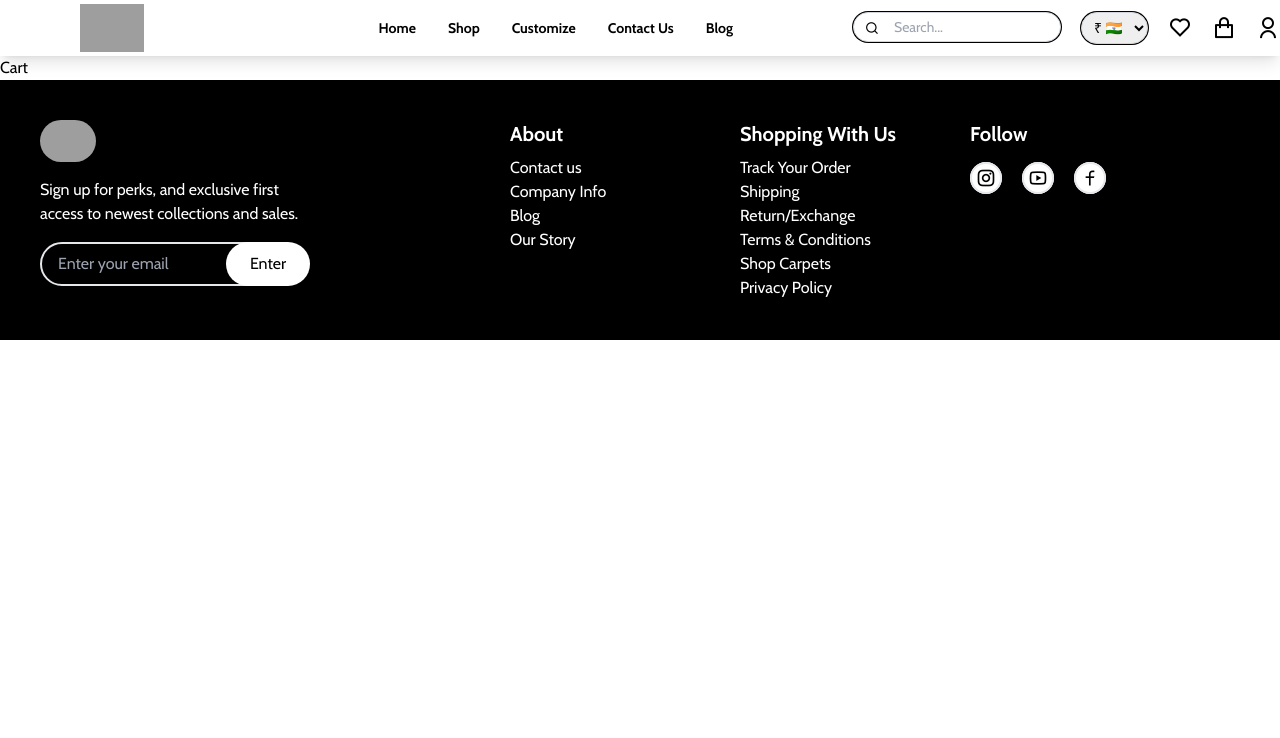
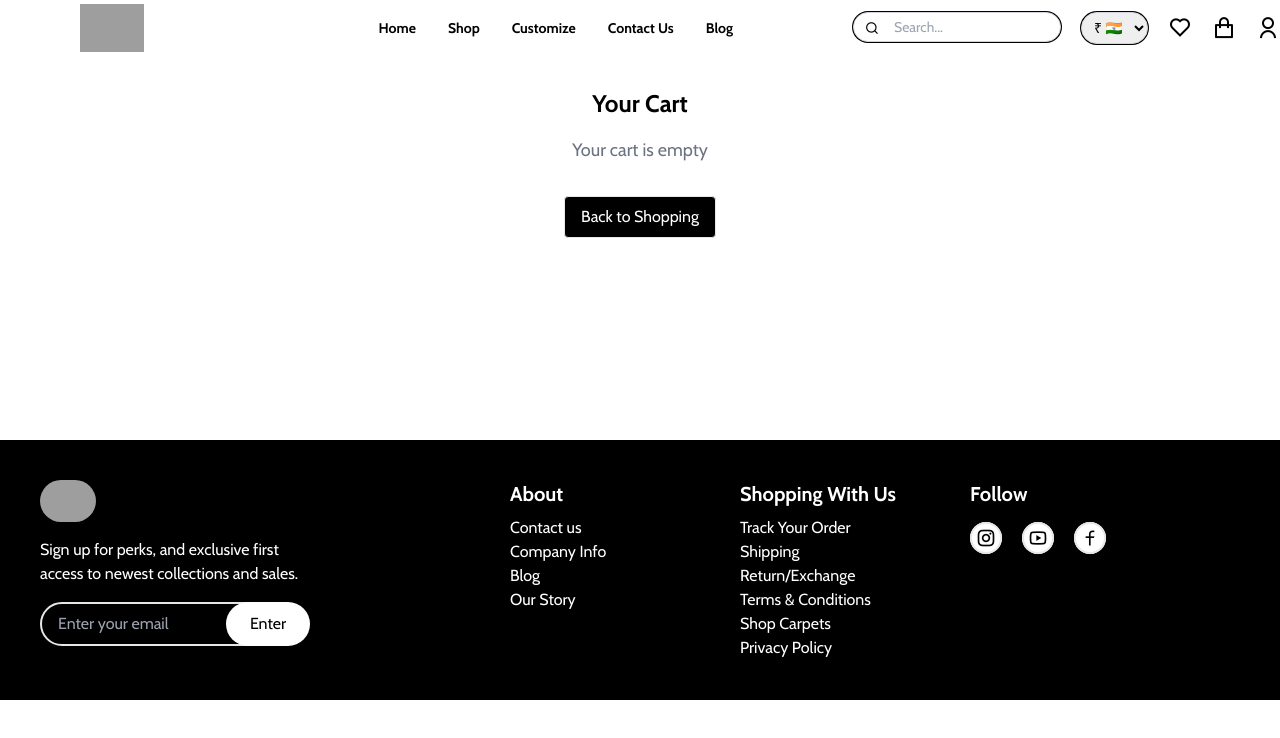
Before and after one commit to Hackyabhay007/kalin, a Next.js app: page /cart in a window 1280 px wide. Shown: the top 738 px of the page. Built offline with nearby package versions, Linux system fonts and the light colour scheme; grey boxes are pictures that could not be loaded.

Commit message:
cart update

```diff
--- a/src/component/Nav.jsx
+++ b/src/component/Nav.jsx
@@ -68,9 +68,9 @@ function Nav() {
         <button className="text-black hover:text-gray-800">
           <i className="ri-heart-line text-2xl"></i>
         </button>
-        <button className="text-black hover:text-gray-800">
+      <Link href="/cart"><button className="text-black hover:text-gray-800">
           <i className="ri-shopping-bag-line text-2xl"></i>
-        </button>
+        </button></Link>
       <Link href="/login"><button className="text-black hover:text-gray-800">
           <i className="ri-user-line text-2xl"></i>
         </button></Link>
@@ -113,9 +113,9 @@ function Nav() {
         <button className="text-black hover:text-gray-800">
           <i className="ri-heart-line text-2xl"></i>
         </button>
-        <button className="text-black hover:text-gray-800">
+       <Link href="/cart"><button className="text-black hover:text-gray-800">
           <i className="ri-shopping-bag-line text-2xl"></i>
-        </button>
+        </button></Link>
         <Link href="/login"><button className="text-black hover:text-gray-800">
           <i className="ri-user-line text-2xl"></i>
         </button></Link>
--- a/src/pages/cart/Cart.jsx
+++ b/src/pages/cart/Cart.jsx
@@ -1,9 +1,29 @@
-import React from 'react'
+import Link from 'next/link';
+import React from 'react';
 
-function Cart() {
+function Cart({ cartItems = [] }) {
   return (
-    <div>Cart</div>
-  )
+    <div className="bg-white px-4 py-8 min-h-96">
+      <h2 className="text-2xl  text-center font-bold mb-4">Your Cart</h2>
+      {cartItems.length === 0 ? (
+        <div className="text-center">
+          <p className="text-gray-500 text-lg mb-8">Your cart is empty</p>
+         <Link href="/customize/Shop"><button className="bg-black text-white px-4 py-2 rounded border hover:bg-white hover:border-black hover:text-black">Back to Shopping</button></Link>
+        </div>
+      ) : (
+        <div className="grid grid-cols-2 gap-4 sm:grid-cols-4">
+          {cartItems.map((item, index) => (
+            <div key={index} className="bg-gray-100 p-4 text-center">
+              <img src={item.image} alt={item.name} className="h-28 w-full object-cover mb-2" />
+              <h3 className="text-sm mb-1">{item.name}</h3>
+              <p className="text-sm text-gray-700">1700 Sq(Ft)</p>
+              <button className="bg-black text-white mt-2 px-4 py-2">Buy Now</button>
+            </div>
+          ))}
+        </div>
+      )}
+    </div>
+  );
 }
 
-export default Cart
+export default Cart;
--- a/src/pages/login/Login.jsx
+++ b/src/pages/login/Login.jsx
@@ -13,7 +13,7 @@ function Login() {
         <form className="space-y-6">
           {/* Country Code and Phone Input */}
           <div className="flex items-center border border-gray-400 rounded">
-            <select className=" p-2 rounded-l-sm text-sm py-3 border-r-2">
+            <select className=" p-2 rounded-l-sm  py-2 border-r-2">
               <option value="+91">+91 (India)</option>
               <option value="+1">+1 (USA)</option>
               <option value="+44">+44 (UK)</option>
```
